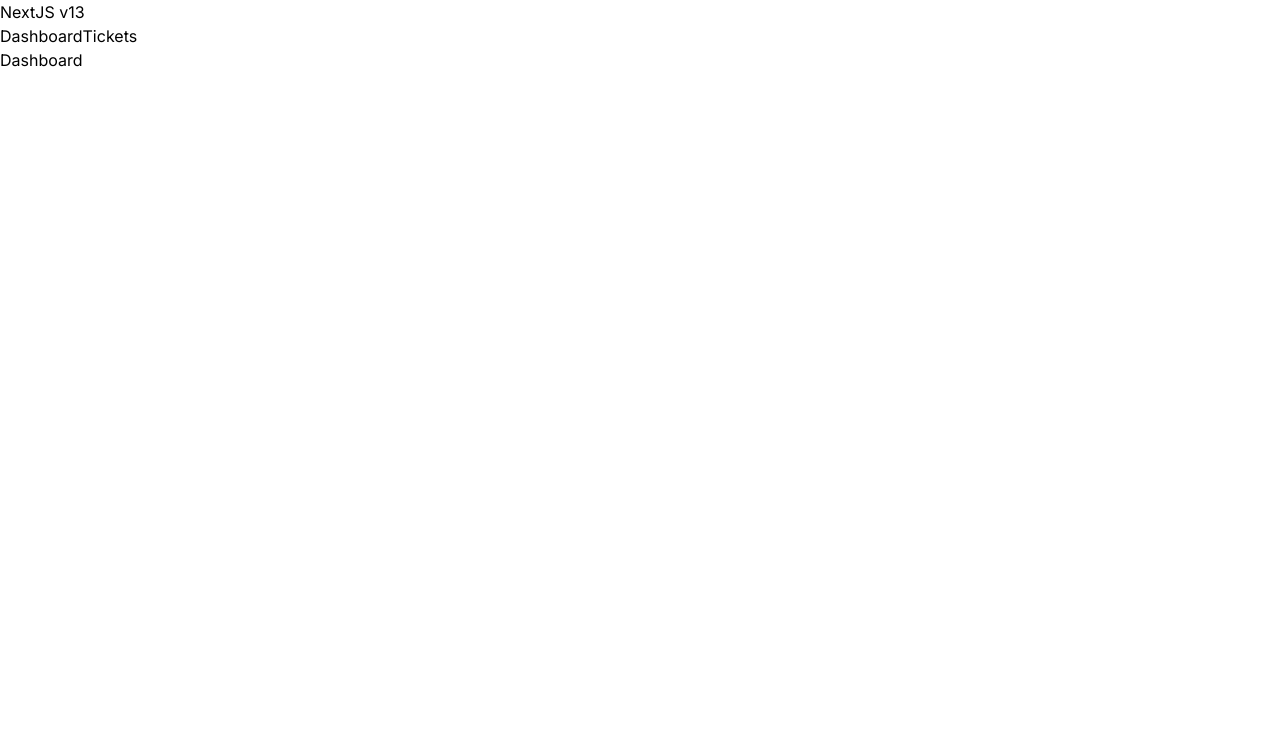
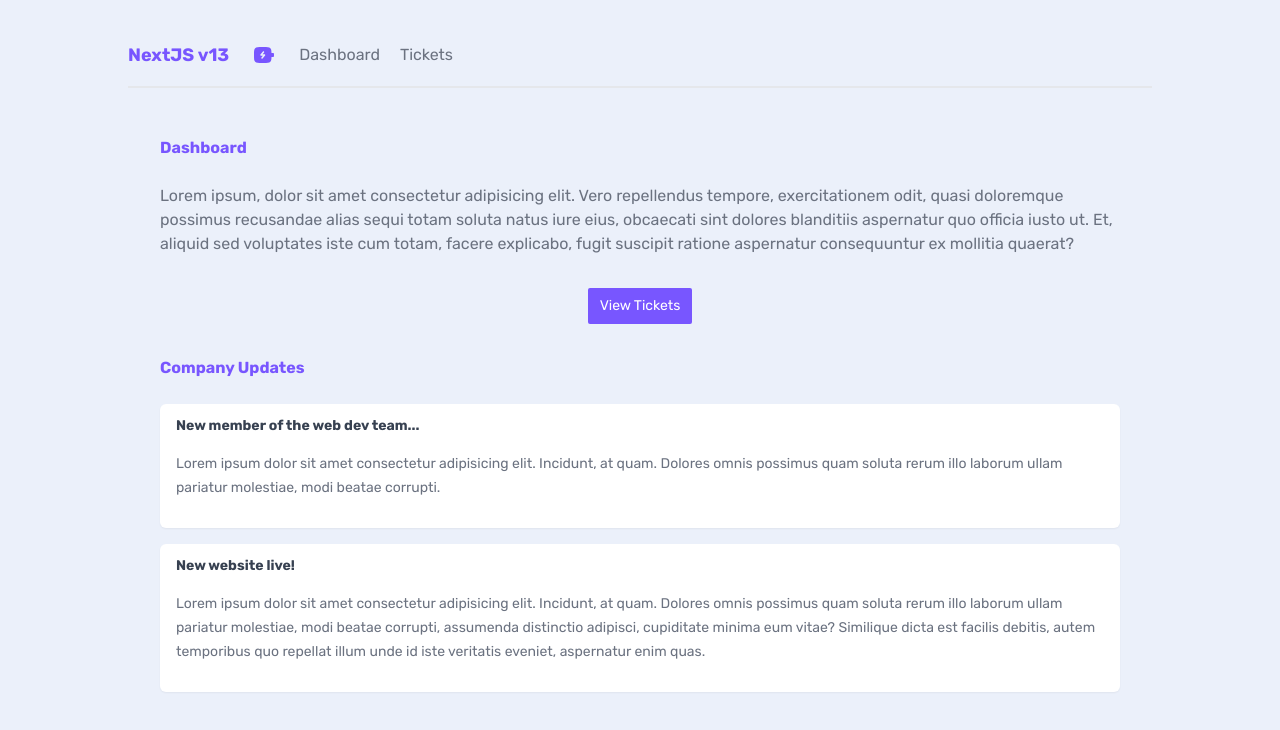
Before and after one commit to yasirupanduka99/NextJS-v13, a Next.js app: page / in a window 1280 px wide. Shown: the top 730 px of the page. Built offline with nearby package versions, Linux system fonts and the light colour scheme.

Commit message:
Styles, Fonts & Images 📷

```diff
--- a/app/components/Navbar.jsx
+++ b/app/components/Navbar.jsx
@@ -1,10 +1,17 @@
 import React from "react";
 import Link from "next/link";
+import Image from "next/image";
+import Logo from "./Battery-Charge.svg";
 
 export default function Navbar() {
   return (
     <nav>
       <h1>NextJS v13</h1>
+      <Image
+        src={Logo}
+        alt="NextJS v13 Logo"
+        quality={100}
+      />
       <Link href="/">Dashboard</Link>
       <Link href="/tickets">Tickets</Link>
     </nav>
--- a/app/globals.css
+++ b/app/globals.css
@@ -1,3 +1,139 @@
 @tailwind base;
 @tailwind components;
 @tailwind utilities;
+
+/* base styles */
+body {
+    background: #ebf0fa;
+    @apply text-gray-500 m-8;
+  }
+  h1, h2 {
+    @apply font-bold text-primary text-lg;
+  }
+  main {
+    @apply max-w-5xl my-12 mx-auto px-8;
+  }
+  main > h2 {
+    @apply mb-4 pb-2 text-base ;
+  }
+  p > a {
+    @apply text-primary underline;
+  }
+
+  /* nav styles */
+  nav {
+    @apply
+      pb-4
+      border-b-2 border-gray-200
+      flex items-center gap-5
+      my-10 mx-auto
+      max-w-5xl;
+  }
+  nav a, nav span {
+    @apply text-gray-500;
+  }
+  nav a:hover {
+    @apply text-black;
+  }
+  main nav {
+    @apply border-0;
+  }
+
+  /* button styles */
+  button {
+    @apply
+      px-3 py-2
+      rounded-sm
+      flex justify-between items-center gap-2
+      text-sm;
+  }
+  button:hover {
+    @apply bg-opacity-90;
+  }
+  .btn-primary {
+    @apply bg-primary text-white;
+  }
+  .btn-secondary {
+    @apply bg-gray-200 text-gray-900;
+  }
+
+  /* form styles */
+  form {
+    @apply
+      py-4 px-7
+      bg-primary
+      bg-opacity-5
+      rounded-md
+      block
+      mx-auto
+      min-w-fit w-1/4;
+  }
+  form label {
+    @apply block;
+  }
+  form input,
+  form textarea,
+  form select {
+    @apply
+      block
+      mt-2 my-4 px-2 py-1
+      rounded-sm w-full;
+  }
+  form button {
+    @apply block mx-auto;
+  }
+
+  /* feedback styles */
+  .error {
+    @apply
+      border-2
+      border-red-500
+      bg-red-300
+      text-red-800
+      py-1 px-2
+      rounded-sm
+      block
+      max-w-fit
+      my-4 mx-auto;
+  }
+
+  /* card styles */
+  .card {
+    @apply
+      bg-white
+      shadow-sm
+      rounded-md
+      py-3 px-4 my-4
+      relative
+      overflow-hidden;
+  }
+  .card h3 {
+    @apply
+      font-bold text-gray-700 text-sm
+      mb-0;
+  }
+  .card p {
+    @apply my-4 text-sm leading-6;
+  }
+
+  /* pill styles */
+  .pill {
+    @apply
+      py-1 px-2 mt-3
+      inline-block
+      text-xs font-semibold;
+  }
+  .pill.high {
+    @apply bg-red-300 text-red-600;
+  }
+  .pill.medium {
+    @apply bg-blue-300 text-blue-600;
+  }
+  .pill.low {
+    @apply bg-emerald-300 text-emerald-600;
+  }
+  .card .pill {
+    @apply
+      absolute bottom-0 right-0
+      rounded-tl-md;
+  }
--- a/app/layout.jsx
+++ b/app/layout.jsx
@@ -1,10 +1,10 @@
 import './globals.css'
-import { Inter } from 'next/font/google'
+import { Rubik } from 'next/font/google'
 
 // components
 import Navbar from './components/Navbar'
 
-const inter = Inter({ subsets: ['latin'] })
+const rubik = Rubik({ subsets: ['latin'] })
 
 export const metadata = {
   title: 'Create Next App',
@@ -14,7 +14,7 @@
 export default function RootLayout({ children }) {
   return (
     <html lang="en">
-      <body className={inter.className}>
+      <body className={rubik.className}>
         <Navbar />
         {children} {/* This children props refer all the component pages. it means page.jsx */}
       </body>
--- a/app/page.jsx
+++ b/app/page.jsx
@@ -1,9 +1,46 @@
-import Image from 'next/image'
+import Image from "next/image";
+import Link from "next/link";
 
 export default function Home() {
   return (
     <main>
       <h2>Dashboard</h2>
+      <p>
+        Lorem ipsum, dolor sit amet consectetur adipisicing elit. Vero
+        repellendus tempore, exercitationem odit, quasi doloremque possimus
+        recusandae alias sequi totam soluta natus iure eius, obcaecati sint
+        dolores blanditiis aspernatur quo officia iusto ut. Et, aliquid sed
+        voluptates iste cum totam, facere explicabo, fugit suscipit ratione
+        aspernatur consequuntur ex mollitia quaerat?
+      </p>
+
+      <div className="flex justify-center my-8">
+        <Link href="/tickets">
+          <button className="btn-primary">View Tickets</button>
+        </Link>
+      </div>
+
+      <h2>Company Updates</h2>
+
+      <div className="card">
+        <h3>New member of the web dev team...</h3>
+        <p>
+          Lorem ipsum dolor sit amet consectetur adipisicing elit. Incidunt, at
+          quam. Dolores omnis possimus quam soluta rerum illo laborum ullam
+          pariatur molestiae, modi beatae corrupti.
+        </p>
+      </div>
+      <div className="card">
+        <h3>New website live!</h3>
+        <p>
+          Lorem ipsum dolor sit amet consectetur adipisicing elit. Incidunt, at
+          quam. Dolores omnis possimus quam soluta rerum illo laborum ullam
+          pariatur molestiae, modi beatae corrupti, assumenda distinctio
+          adipisci, cupiditate minima eum vitae? Similique dicta est facilis
+          debitis, autem temporibus quo repellat illum unde id iste veritatis
+          eveniet, aspernatur enim quas.
+        </p>
+      </div>
     </main>
-  )
+  );
 }
--- a/tailwind.config.js
+++ b/tailwind.config.js
@@ -7,10 +7,8 @@
   ],
   theme: {
     extend: {
-      backgroundImage: {
-        'gradient-radial': 'radial-gradient(var(--tw-gradient-stops))',
-        'gradient-conic':
-          'conic-gradient(from 180deg at 50% 50%, var(--tw-gradient-stops))',
+      colors: {
+        primary: '#7856ff'
       },
     },
   },
```
Also changed, not shown: app/components/Battery-Charge.svg (added).
